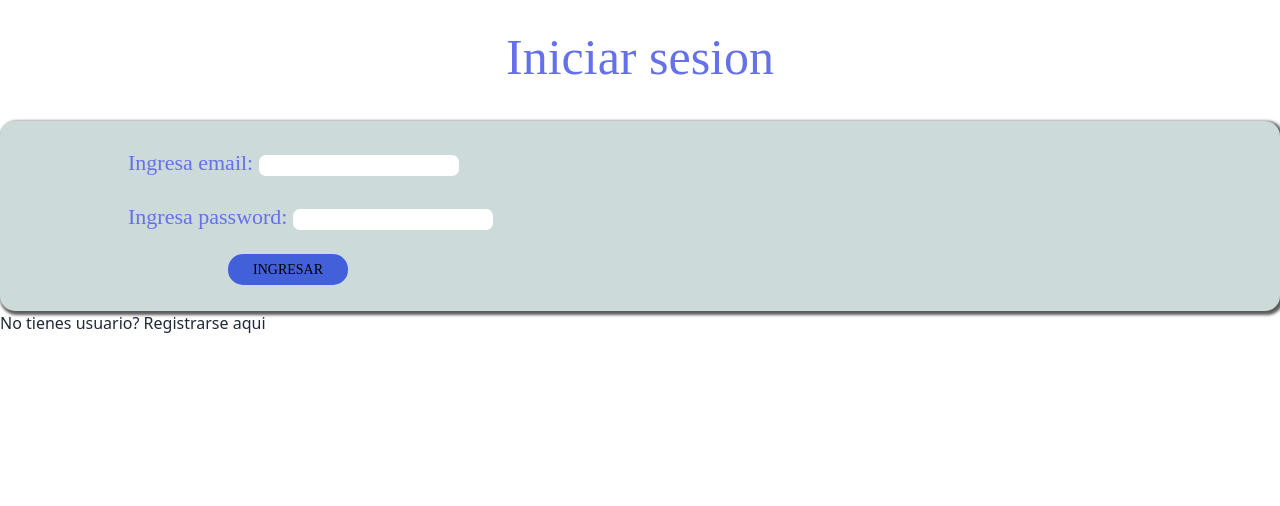
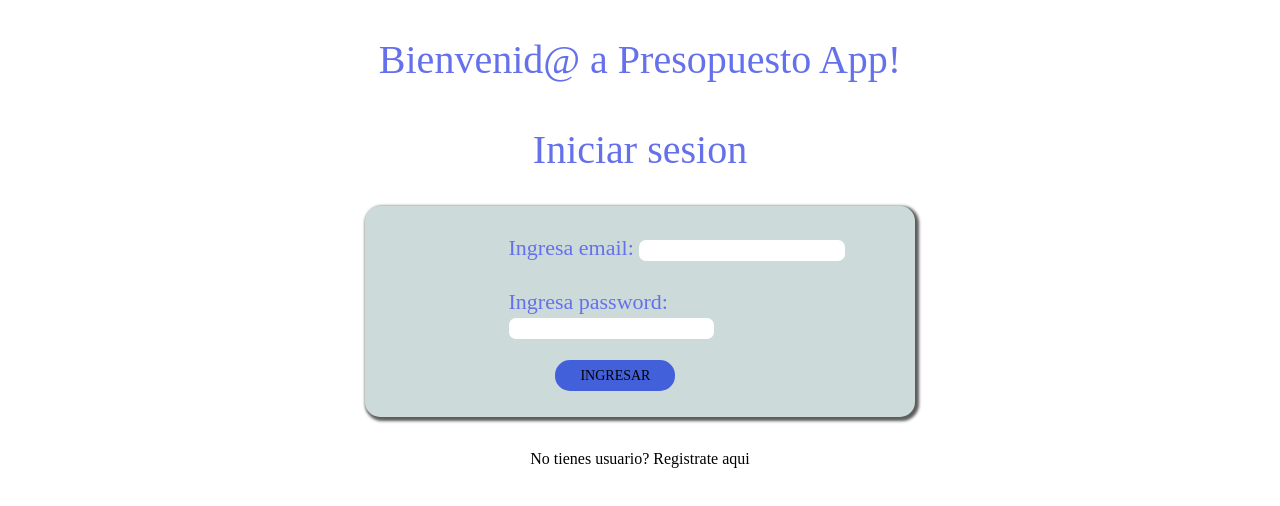
Before and after one commit to edgardo90/challenge-FullStack-JS-Alkemy, a React (Create React App) app in the folder client/: page / in a window 1280 px wide. Shown: the top 506 px of the page. Built offline with nearby package versions, Linux system fonts and the light colour scheme; no server answers.

Commit message:
login de css terminado

```diff
--- a/client/src/components/create/css/OperationCreate.module.css
+++ b/client/src/components/create/css/OperationCreate.module.css
@@ -37,10 +37,11 @@
 }
 
 .titulo{
-    display: flex;
-    justify-content: center;
-    margin-top: 20px;
-    font-size: 50px ;
+    /* display: flex; */
+    /* justify-content: center; */
+    text-align: center;
+    margin-top: 30px;
+    font-size: 40px ;
     color: rgb(101, 112, 235);
     font-family: 'Cookie', cursive;
   }
@@ -55,8 +56,8 @@
   .formulario{
     margin-top: 2%;
     padding: 2%;
-    padding-left: 10% ;
-    padding-right: 10%;
+    padding-left: 8% ;
+    padding-right: 8%;
     font-size: 14px;
     background-position: center center;
     color: rgb(101, 112, 235);
@@ -71,6 +72,28 @@
     border-radius: 7px;
   }
   .formulario label{
+    font-size: 22px;
+  }
+
+  .login{
+    margin-top: 2%;
+    padding: 2%;
+    padding-left: 5% ;
+    padding-right: 5%;
+    font-size: 14px;
+    background-position: center center;
+    color: rgb(101, 112, 235);
+    font-family: 'Cookie', cursive;
+    box-shadow: 2px 2px 3px 2px rgb(93, 92, 92);
+    background-color: rgb(204, 218, 218);
+    border-radius: 15px;
+  }
+
+  .login input{
+    color: rgb(58, 80, 151);
+    border-radius: 7px;
+  }
+  .login label{
     font-size: 22px;
   }
 
@@ -94,7 +117,7 @@
     padding-bottom: 5px; /* agrando el button hacia abajo */
     border: none;
     border-radius: 15px;
-    margin-left: 20% ;
+    /* margin-left: 20% ; */
     font-family: 'Cookie', cursive;
     background-color: rgba(41, 74, 219, 0.842);
     color: black;
@@ -111,6 +134,18 @@
     color:white;
     box-shadow: 0 12px 16px 0 rgba(0,0,0,0.24), 0 17px 50px 0 rgba(0,0,0,0.19) /* creo una sombra en el button */
   }
+  .register{
+    position:static ;
+    display: flex;
+    justify-content: center;
+    margin-top: 30px;
+    color: black;
+    font-family: 'Cookie', cursive;
+}
+
+.register:hover{
+  color: rgb(101, 112, 235);
+}
 
 
 
@@ -126,7 +161,7 @@
     .titulo {
         margin-top: 5%;
         margin-bottom: 5%;
-        font-size: 35px;
+        font-size: 30px;
     }
 }
 
@@ -137,3 +172,20 @@
         font-size: 2rem;
     }
 }
+
+
+
+
+
+@media screen and (max-width: 700px) {
+  .login {
+    padding-left: 5% ;
+    padding-right: 5%;
+  }
+}
+@media screen and (max-width: 500px) {
+  .login {
+    padding-left: 0% ;
+    padding-right: 0%;
+  }
+}
--- a/client/src/components/home/css/Home.module.css
+++ b/client/src/components/home/css/Home.module.css
@@ -1,6 +1,6 @@
 .h1{
     text-align: center;
-    margin-top: 3%;
+    margin-top: 5%;
     color: rgb(101, 112, 235);
     font-size: 50px;
     font-family: 'Cookie', cursive;
--- a/client/src/components/login/Login.jsx
+++ b/client/src/components/login/Login.jsx
@@ -57,10 +57,11 @@ export default function Login(){
     const userEmail = data.email && allUsers.find(el => el.email.toLowerCase() === data.email.toLocaleLowerCase() )
 
     async function handleSubmit(event){
+        event.preventDefault();
         if(!userEmail || userEmail.password !== data.password){
         return  alert("email o contraseña incorrecto")
         }
-        event.preventDefault();
+        alert("Ingreso con exito")
         await loginFirebase(data.email , data.password); // me logueo con firebase
         navigate("/home");
     }
@@ -68,44 +69,48 @@ export default function Login(){
 
     return(
         <div>
+            <h1 className={stylesCreate.titulo}>Bienvenid@ a Presopuesto App!</h1>
             <h1 className={stylesCreate.titulo} >Iniciar sesion</h1>
-            <form onSubmit={event => handleSubmit(event)} className={stylesCreate.formulario} >
-                <div>
-                    <label >Ingresa email: </label>
+            <div className={stylesCreate.box}>
+
+            <form onSubmit={event => handleSubmit(event)} className={stylesCreate.login} >
+                <div className="ml-20">
+                    <label  >Ingresa email: </label>
                     <input
                     //  required
                     type="text"
                     name="email"
-                     style={{width : "200px", heigth : "1px"}}
+                    style={{width : "60%"}}
                      value={data.email}
                      onChange={event =>handleChange(event)}
                     />
-                </div>
                 {errors.email &&
                      <p  style={{color: "red" , fontWeight: 700 , fontSize: 14}}  >{errors.email}</p>
                     }
+                </div>
                 <br />
-                <div>
+                <div className="ml-20">
                     <label >Ingresa password: </label>
                     <input
                     //  required
                     type="password"
                     name="password"
-                     style={{width : "200px", heigth : "1px"}}
+                    style={{width : "60%"}}
                     value={data.password}
                     onChange={event => handleChange(event)}
                     />
-                </div>
                     {errors.password &&
                          <p  style={{color: "red" , fontWeight: 700 , fontSize: 14}}  >{errors.password}</p>
                         }
+                </div>
                 <br />
-                <button type="submit" className={ stylesCreate.btnCreate} style={{marginLeft: "100px"}} >
+                <button type="submit" className={ stylesCreate.btnCreate} style={{marginLeft: "30%"}} >
                      INGRESAR
                 </button>
             </form>
+            </div>
+            <Link to="/registrer" ><p className={stylesCreate.register}  >No tienes usuario? Registrate aqui</p></Link>
 
-            <Link to="/registrer" ><p className={stylesCreate.register}  >No tienes usuario? Registrarse aqui</p></Link>
         </div>
     )
 }
```
Lines whose indentation alone changed are shown as unchanged.
